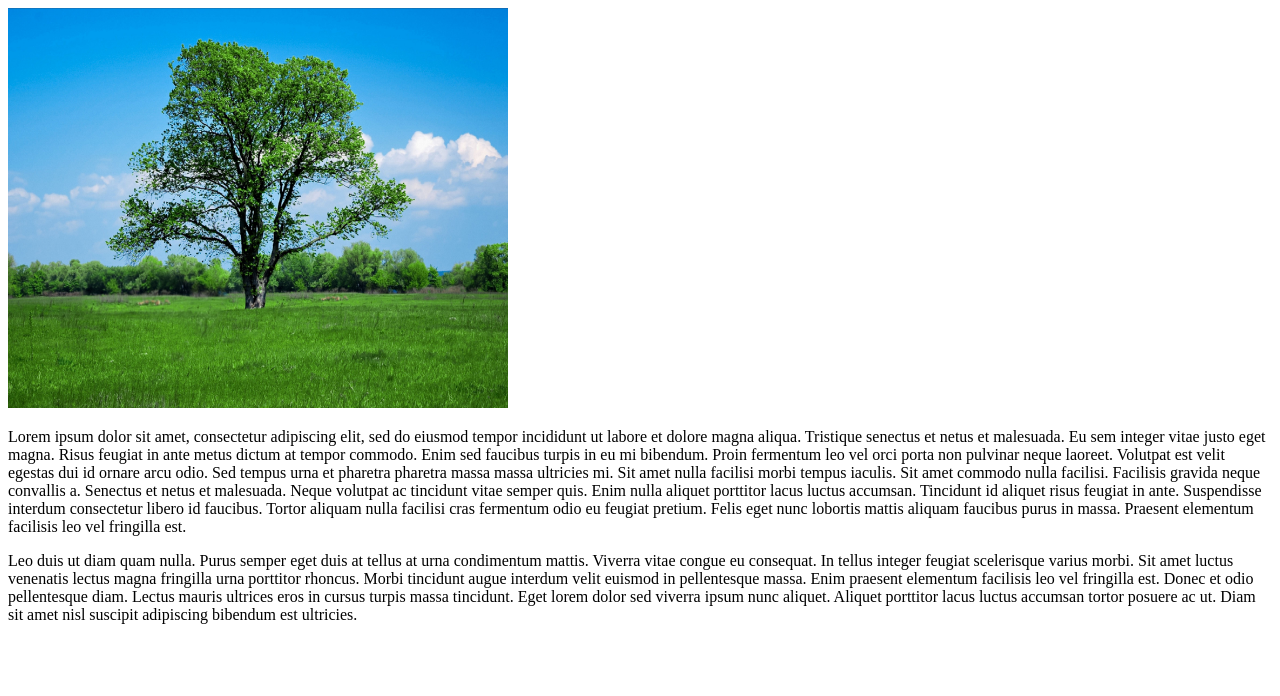
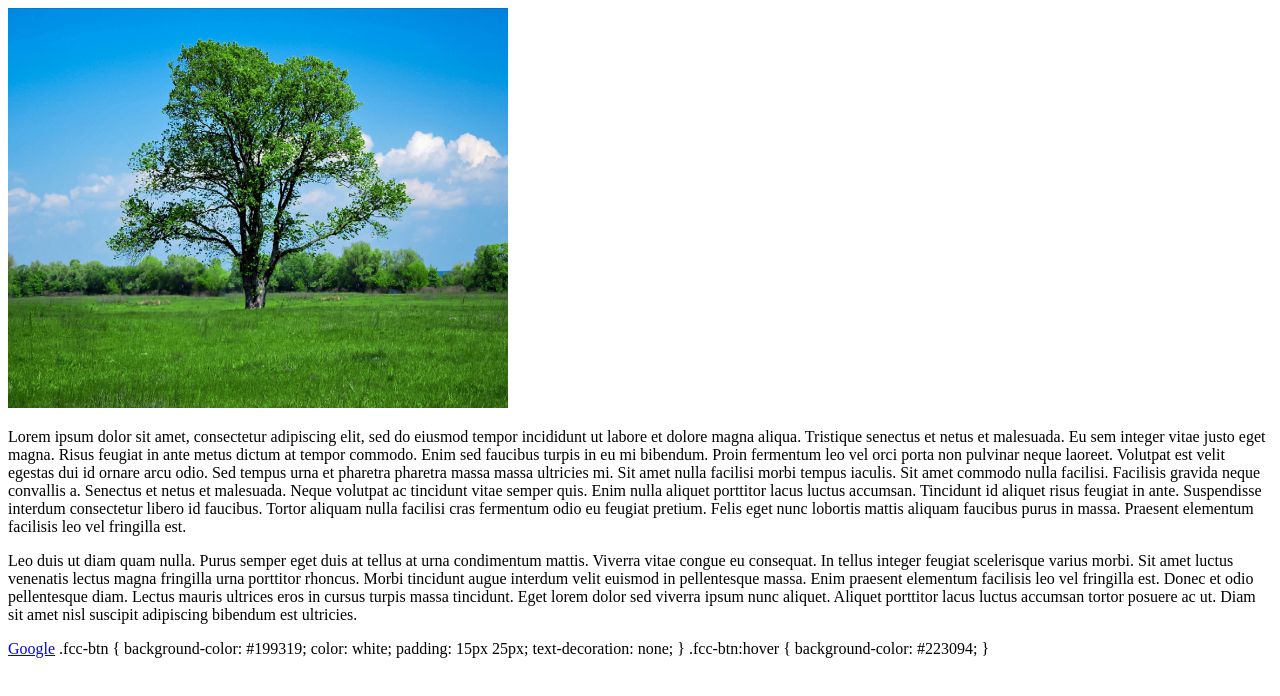
Before and after one commit to steeno08/manlypapacy-homepage, a plain HTML site: page index.html in a window 1280 px wide. Drawn offline with Linux system fonts and the light colour scheme.

Commit message:
Update index.html

```diff
--- a/index.html
+++ b/index.html
@@ -33,5 +33,16 @@
     adipiscing bibendum est ultricies.
     </p>
 
+    <a target="_blank" class="fcc-btn" href="https://www.google.com">Google</a>
+    .fcc-btn {
+    background-color: #199319;
+    color: white;
+    padding: 15px 25px;
+    text-decoration: none;
+    }
+    .fcc-btn:hover {
+    background-color: #223094;
+    }
+
   </body>
 </html>
```
